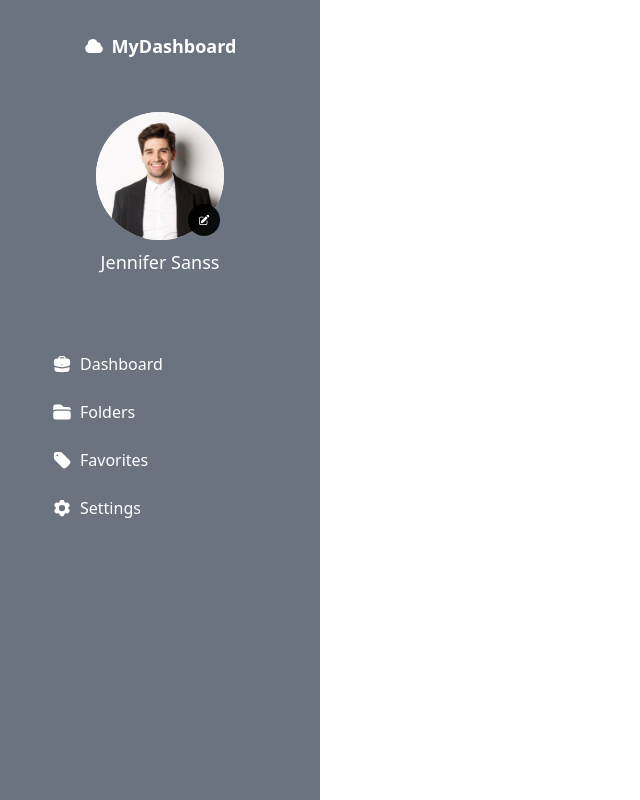
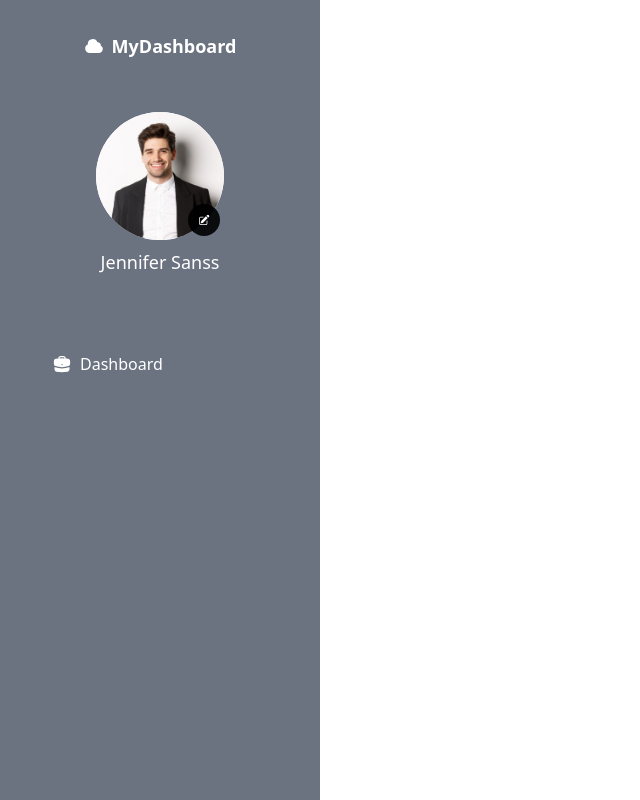
Before and after one commit to rizkymakruf/responsive-dashboard, a Next.js app: page / in a window 1280 px wide. Shown: the whole page, without its empty margins (0-640 px from the left). Built offline with nearby package versions, Linux system fonts and the light colour scheme.

Commit message:
initial commit

```diff
--- a/components/sidebar.js
+++ b/components/sidebar.js
@@ -1,16 +1,10 @@
-import React from "react";
 import Image from "next/image";
 import ProfilePic from "../public/pp1.png";
 
-const Sidebar = () => {
-  const [menu, setMenu] = React.useState("");
+const Sidebar = (props) => {
+  const { menu } = props.globalCtx;
+  const { setMenu } = props.globalAct;
 
-  const onClick = React.useCallback(
-    (m) => () => {
-      setMenu(m);
-    },
-    [menu]
-  );
   return (
     <div className="w-3/12 bg-gray-500 h-screen fixed left-0">
       <div className="w-full flex flex-col justify-center">
@@ -52,9 +46,9 @@ const Sidebar = () => {
         <div className="w-full px-5 md:px-10">
           <div
             className={`flex gap-2 items-center px-3 py-3 cursor-pointer justify-center md:justify-start ${
-              menu === "dashboard" ? "bg-white/40" : ""
+              props.menu === "dashboard" ? "bg-white/40" : ""
             } duration-200 rounded-xl`}
-            onClick={onClick("dashboard")}
+            onClick={setMenu("dashboard")}
           >
             <svg
               xmlns="http://www.w3.org/2000/svg"
@@ -71,7 +65,7 @@ const Sidebar = () => {
             </svg>
             <p className="text-white hidden md:block">Dashboard</p>
           </div>
-          <div
+          {/* <div
             className={`flex gap-2 items-center px-3 py-3 cursor-pointer justify-center md:justify-start ${
               menu === "folders" ? "bg-white/40" : ""
             } duration-200 rounded-xl`}
@@ -126,7 +120,7 @@ const Sidebar = () => {
               />
             </svg>
             <p className="text-white hidden md:block">Settings</p>
-          </div>
+          </div> */}
         </div>
       </div>
     </div>
--- /dev/null
+++ b/context/global.js
@@ -0,0 +1,22 @@
+import { useState, createContext } from "react";
+
+export const GlobalContext = createContext();
+
+export const GlobalProvider = ({ children }) => {
+  const [menu, setMenu] = useState("dashboard");
+
+  const contextValue = {
+    globalCtx: {
+      menu,
+    },
+    globalAct: {
+      setMenu,
+    },
+  };
+
+  return (
+    <GlobalContext.Provider value={contextValue}>
+      {children}
+    </GlobalContext.Provider>
+  );
+};
--- /dev/null
+++ b/context/lang.js
@@ -0,0 +1,20 @@
+import { useState, createContext } from "react";
+
+export const LangContext = createContext();
+
+export const LangProvider = ({ children }) => {
+  const [lang, setLang] = useState("id");
+
+  const contextValue = {
+    status: {
+      lang,
+    },
+    act: {
+      setLang,
+    },
+  };
+
+  return (
+    <LangContext.Provider value={contextValue}>{children}</LangContext.Provider>
+  );
+};
--- a/pages/_app.js
+++ b/pages/_app.js
@@ -1,7 +1,15 @@
-import '../styles/globals.css'
+import "../styles/globals.css";
+import { LangProvider } from "../context/lang";
+import { GlobalProvider } from "../context/global";
 
 function MyApp({ Component, pageProps }) {
-  return <Component {...pageProps} />
+  return (
+    <GlobalProvider>
+      <LangProvider>
+        <Component {...pageProps} />
+      </LangProvider>
+    </GlobalProvider>
+  );
 }
 
-export default MyApp
+export default MyApp;
--- /dev/null
+++ b/pages/blank.js
@@ -0,0 +1,4 @@
+const Blank = () => {
+  return <div className="w-full"></div>;
+};
+export default Blank;
--- /dev/null
+++ b/pages/dashboard.js
@@ -0,0 +1,4 @@
+const Dashboard = () => {
+  return <div className="w-full">This is dashboard</div>;
+};
+export default Dashboard;
--- a/pages/index.js
+++ b/pages/index.js
@@ -1,10 +1,22 @@
 import Sidebar from "../components/sidebar";
+import Blank from "./blank";
+import Dashboard from "./dashboard";
+import { GlobalContext } from "../context/global";
+import { useContext, useEffect } from "react";
 
-export default function Home() {
+export default function Home(props) {
+  const { globalAct, globalCtx } = useContext(GlobalContext);
+  useEffect(() => {
+    // globalAct.setMenu(props.menu);
+  }, []);
+  console.log("menu", props.menu);
   return (
     <div className="w-full flex">
-      <Sidebar />
-      <div className="w-9/12 h-screen"></div>
+      <Sidebar globalAct={globalAct} globalCtx={globalCtx} />
+      <div className="w-9/12 h-screen">
+        if (props.menu === "dashboard") {<Blank />} else {<Dashboard />}
+        {/* ${props.menu === "dashboard" ? <Blank /> : <Dashboard />} */}
+      </div>
     </div>
   );
 }
```
